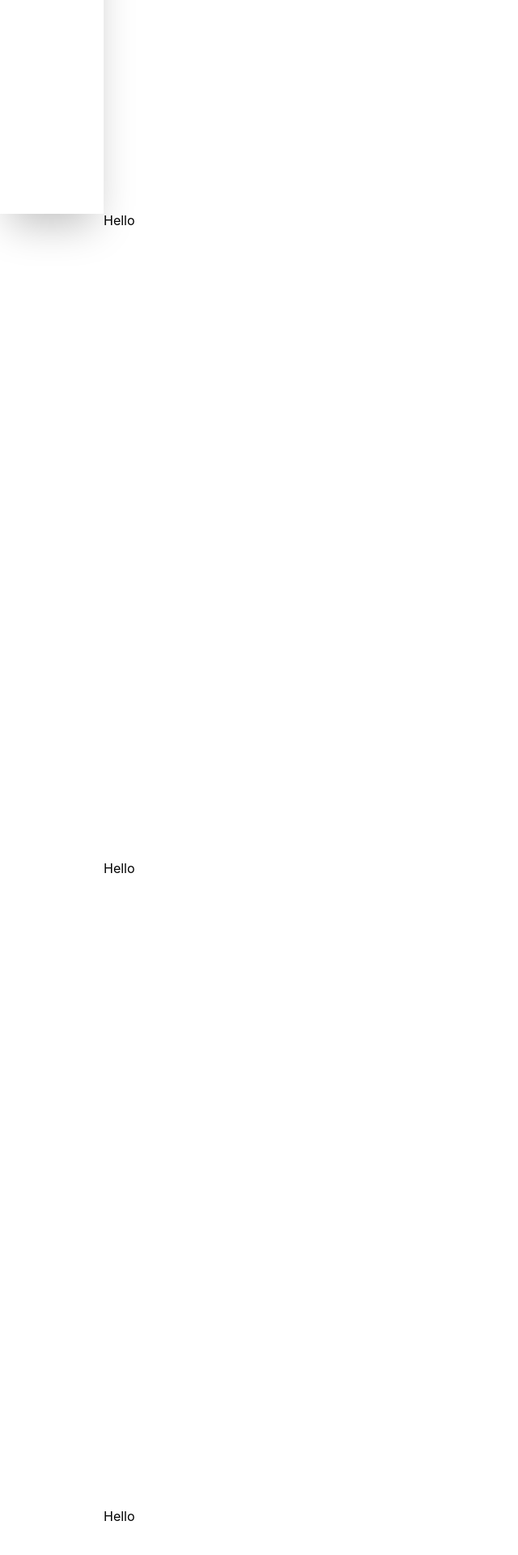
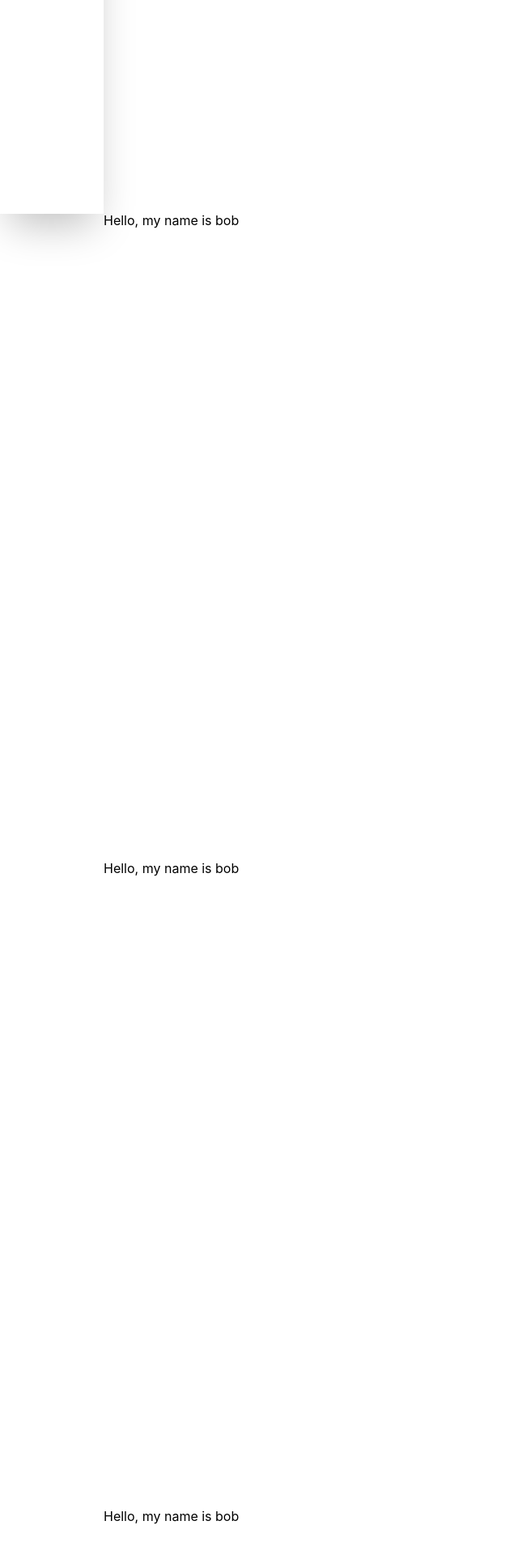
Before and after one commit to Sma-Das/next-portfolio-app, a Next.js app: page / in a window 1280 px wide. Shown: the part 1336-3256 px from the top of the page at 81% size, without its empty margins (0-640 px from the left). Built offline with nearby package versions, Linux system fonts and the light colour scheme.

Commit message:
Created sections

```diff
--- a/pages/index.tsx
+++ b/pages/index.tsx
@@ -3,7 +3,10 @@ import Head from "next/head";
 import Layout from "../components/layout";
 import Sidebar from "../components/sidebar";
 import AboutMe from "../sections/about-me";
+import Education from "../sections/education";
+import Experience from "../sections/experience";
 import LandingPage from "../sections/landing-page";
+import Skills from "../sections/skills";
 
 const Home: NextPage = () => {
   return (
@@ -38,17 +41,14 @@ const Home: NextPage = () => {
       <LandingPage />
 
       <div className="flex">
-        {/* <div className=" h-screen sticky top-0 hidden w-1/5 xl:w-[10%] md:flex justify-center z-10 shadow-2xl">
-          <div className="">Sidebar</div>
-        </div> */}
         <Sidebar>
           <div className="">Sidebar</div>
         </Sidebar>
         <Layout>
           <AboutMe />
-          <div className="h-screen">Hello</div>
-          <div className="h-screen">Hello</div>
-          <div className="h-screen">Hello</div>
+          <Education />
+          <Experience />
+          <Skills />
         </Layout>
       </div>
     </div>
--- /dev/null
+++ b/sections/education.tsx
@@ -0,0 +1,9 @@
+const Education: React.FC = () => {
+  return (
+    <>
+      <div className="h-screen">Hello, my name is bob</div>
+    </>
+  );
+};
+
+export default Education;
--- /dev/null
+++ b/sections/experience.tsx
@@ -0,0 +1,9 @@
+const AboutMe: React.FC = () => {
+  return (
+    <>
+      <div className="h-screen">Hello, my name is bob</div>
+    </>
+  );
+};
+
+export default AboutMe;
--- /dev/null
+++ b/sections/skills.tsx
@@ -0,0 +1,9 @@
+const Skills: React.FC = () => {
+  return (
+    <>
+      <div className="h-screen">Hello, my name is bob</div>
+    </>
+  );
+};
+
+export default Skills;
```
